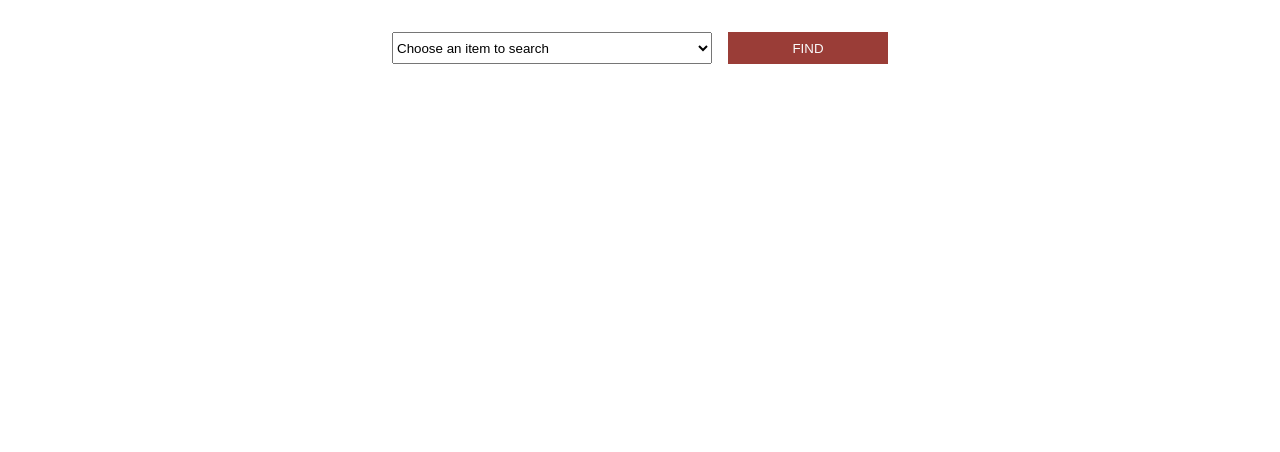
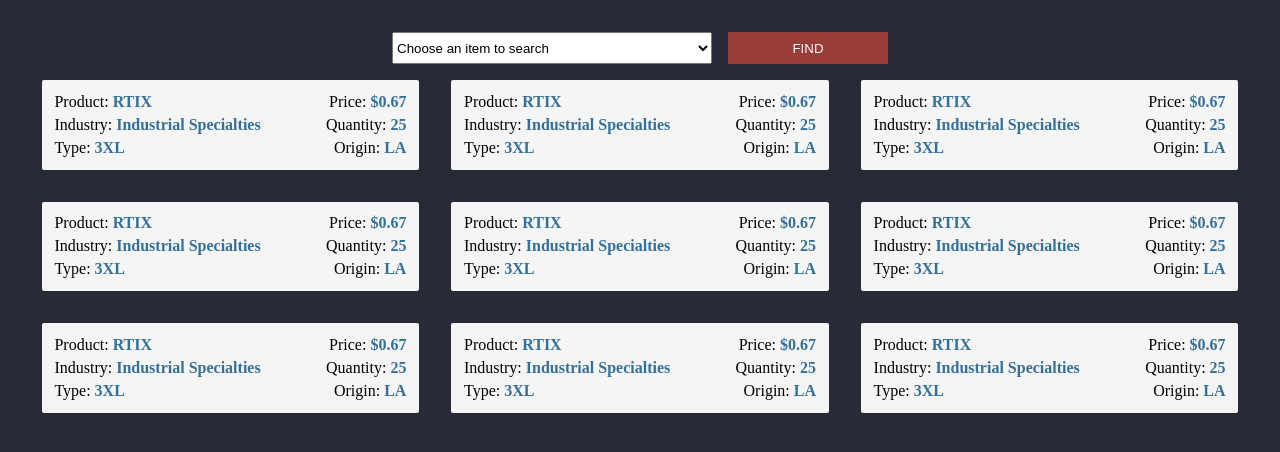
Before and after one commit to jgbotelho3/grid-react, a React (Create React App) app: page / in a window 1280 px wide. Shown: the top 452 px of the page. Built offline with nearby package versions, Linux system fonts and the light colour scheme.

Commit message:
[feat] Create Grid Container and GridItem

```diff
--- a/src/components/App.js
+++ b/src/components/App.js
@@ -1,10 +1,12 @@
 
 import Search from '../components/SearchField'
+import ContentGrid from './ContentGrid'
 
 function App() {
   return (
     <div className="App">
       <Search />
+      <ContentGrid />
     </div>
   );
 }
--- /dev/null
+++ b/src/components/ContentGrid/index.js
@@ -0,0 +1,44 @@
+import React from 'react'
+import ContentItem from '../ContentItem'
+import './styles.css'
+
+const ContentGrid = () => {
+    return(
+        <>
+        <section className="contentContainer">
+            <div className="contentItemBox">
+                <ContentItem />
+            </div>
+            <div className="contentItemBox">
+                <ContentItem />
+            </div>
+            <div className="contentItemBox">
+              <ContentItem />
+          </div>
+          <div className="contentItemBox">
+              <ContentItem />
+          </div>
+          <div className="contentItemBox">
+              <ContentItem />
+          </div>
+          <div className="contentItemBox">
+              <ContentItem />
+          </div>
+          <div className="contentItemBox">
+              <ContentItem />
+          </div>
+          <div className="contentItemBox">
+              <ContentItem />
+          </div>
+          <div className="contentItemBox">
+              <ContentItem />
+          </div>
+
+
+        </section>
+
+          </>
+    )
+}
+
+export default ContentGrid
--- /dev/null
+++ b/src/components/ContentGrid/styles.css
@@ -0,0 +1,12 @@
+.contentContainer{
+    width: 100%;
+    min-height: 100%;
+    display: flex;
+    flex-wrap: wrap;
+    justify-content: center;
+    align-items: start;
+}
+
+.contentItemBox{
+    margin: 1rem;
+}
--- /dev/null
+++ b/src/components/ContentItem/index.js
@@ -0,0 +1,24 @@
+import React from 'react'
+import './styles.css'
+
+const ContentItem = () => {
+    return(
+        <section className="contentItem">
+            <div className="contentDivisor">
+                <span>Product: <strong>RTIX</strong></span>
+                <span>Price: <strong>$0.67</strong></span>
+            </div>
+            <div className="contentDivisor">
+                <span>Industry: <strong>Industrial Specialties</strong></span>
+                <span>Quantity: <strong>25</strong></span>
+            </div>
+            <div className="contentDivisor">
+                <span>Type: <strong>3XL</strong></span>
+                <span>Origin: <strong>LA</strong></span>
+            </div>
+
+        </section>
+    )
+}
+
+export default ContentItem
--- /dev/null
+++ b/src/components/ContentItem/styles.css
@@ -0,0 +1,24 @@
+.contentItem{
+    background: #F5F5F5;
+    display: flex;
+    flex-direction: column;
+    justify-content: space-between;
+    width: 22rem;
+    height: 4rem;
+    padding: 0.8rem;
+    border-radius: 2px;
+}
+
+.contentItem:hover{
+    background: #EFEFEF;
+}
+
+.contentDivisor{
+
+    display: flex;
+    justify-content: space-between;
+}
+
+strong{
+    color: #347099;
+}
--- a/src/styles/global.css
+++ b/src/styles/global.css
@@ -2,4 +2,5 @@ html, body{
     margin: 0;
     padding: 0;
     box-sizing: border-box;
+    background: #282a36;
 }
```
